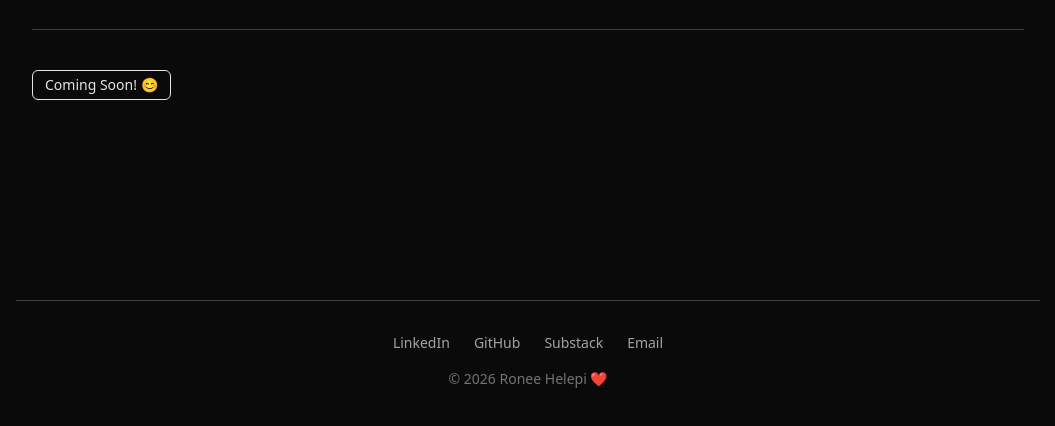
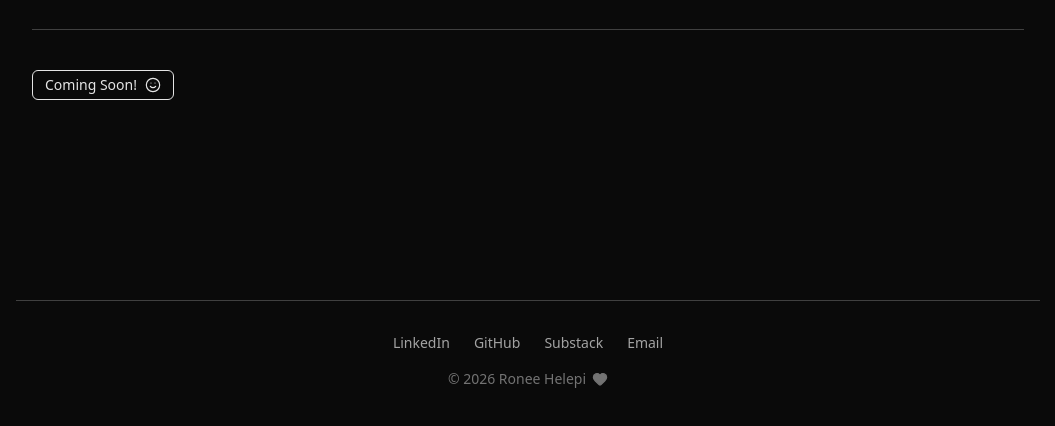
Before and after one commit to RONHEL235/minimal-academic-portfolio, a React (Vite) app: page /writings in a window 1280 px wide. Shown: the part 280-706 px from the top of the page, without its empty margins (112-1167 px from the left). Built offline with nearby package versions, Linux system fonts and the light colour scheme.

Commit message:
Changing emoji to use the lucide-react ones

```diff
--- a/src/components/Footer.jsx
+++ b/src/components/Footer.jsx
@@ -1,3 +1,5 @@
+
+import { Heart } from "lucide-react";
 
 export default function Footer() {
   const links = [
@@ -44,8 +46,15 @@ export default function Footer() {
           </div>
 
           {/* COPYRIGHT */}
-          <div className="text-neutral-500 dark:text-neutral-500">
-            © 2026 Ronee Helepi ❤️
+          <div className="flex items-center justify-center gap-1.5 text-neutral-500 dark:text-neutral-500">
+            <span>© 2026 Ronee Helepi</span>
+
+            <Heart
+              size={16}
+              strokeWidth={1.75}
+              className="fill-current"
+              aria-label="Heart"
+            />
           </div>
 
         </div>
--- a/src/pages/Writings.jsx
+++ b/src/pages/Writings.jsx
@@ -1,6 +1,7 @@
 
 import { useState } from "react";
 import { Link } from "react-router-dom";
+import { Smile } from "lucide-react";
 import { writings } from "../data/writings";
 
 export default function Writings() {
@@ -45,13 +46,23 @@ export default function Writings() {
       <section className="flex flex-wrap gap-2">
         <button
           onClick={() => setActiveTag(null)}
-          className={`px-3 py-1 text-sm border rounded-md ${
-            !activeTag
-              ? "border-neutral-900 dark:border-neutral-200 text-neutral-900 dark:text-neutral-200"
-              : "border-neutral-400 text-neutral-500"
-          }`}
+          className={`
+            flex items-center gap-2
+            px-3 py-1 text-sm border rounded-md
+            ${
+              !activeTag
+                ? "border-neutral-900 dark:border-neutral-200 text-neutral-900 dark:text-neutral-200"
+                : "border-neutral-400 text-neutral-500"
+            }
+          `}
         >
-          Coming Soon! 😊
+          Coming Soon!
+
+          <Smile
+            size={16}
+            strokeWidth={1.75}
+            aria-hidden="true"
+          />
         </button>
 
         {allTags.map((tag) => (
```
